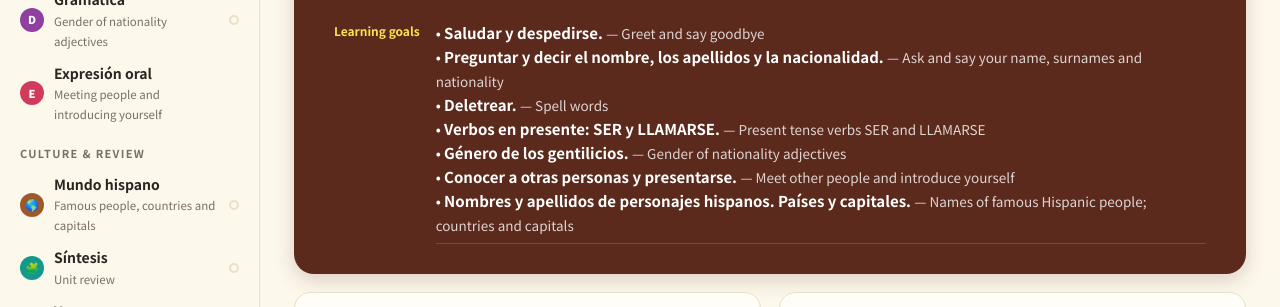
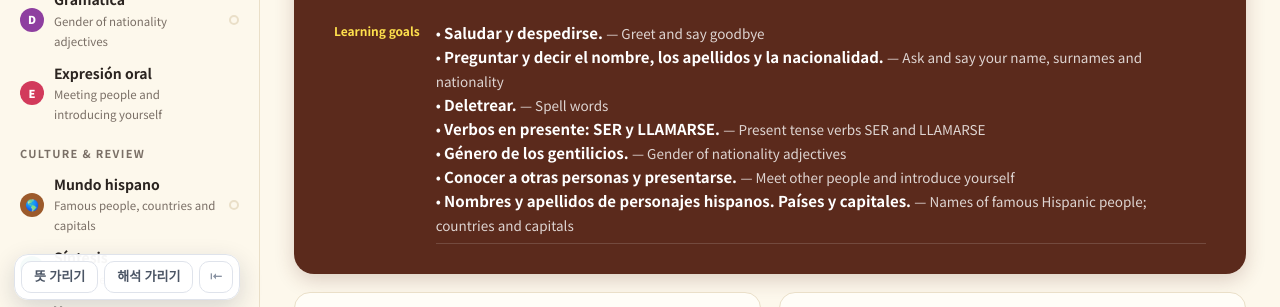
Before and after one commit to yalli2/eco_a1, a plain HTML site: page U1/index.html in a window 1280 px wide. Shown: the part 486-793 px from the top of the page. Drawn offline with nearby package versions, Linux system fonts and the light colour scheme; a web font is replaced by a local one.

Commit message:
뜻 가리기 · 해석 가리기 기능 추가
화면 왼쪽 아래 버튼으로 단어 뜻과 문장 해석을 흐리게 가리고,
가려진 부분을 누르면 하나씩 확인할 수 있습니다. 설정은 페이지를 옮겨도 유지됩니다.

Co-Authored-By: Claude Opus 5.5 <noreply@anthropic.com>
Claude-Session: https://claude.ai/code/session_0117yATE2DKP8NNyhhzFyhXD

```diff
--- a/U1/index.html
+++ b/U1/index.html
@@ -16,5 +16,6 @@
 <script src="../common/i18n.js?v=mw9c6jjc"></script>
 <script src="../common/engine.js?v=mw9c6jjc"></script>
 <script src="../units/u1.js?v=mw9c6jjc"></script>
+<script src="../dain-hide.js" defer></script>
 </body>
 </html>
--- /dev/null
+++ b/dain-hide.js
@@ -0,0 +1,140 @@
+window.DAIN_HIDE_CFG={"mn": ".fbk > span, .vcard small, .vt > span", "ko": "ul.ul li > small, .bub .trl"};
+/* 다인에듀 학습 사이트 공통 — 뜻 가리기 · 해석 가리기
+ * 단어의 뜻(mn)과 문장의 해석(ko)을 버튼 한 번으로 흐리게 가리고, 가려진 부분을 누르면 하나씩 확인합니다.
+ * 설정은 브라우저에 저장되어 같은 사이트의 다른 페이지에서도 유지됩니다.
+ * 이 사이트에서 가릴 대상은 위의 CFG(선택자)에 정의되어 있습니다.
+ */
+(function () {
+  "use strict";
+  if (window.__dainHide) return; window.__dainHide = true;
+  var C = window.DAIN_HIDE_CFG || {};
+  var SEL = { mn: C.mn || "", ko: C.ko || "" };
+  var ANY = C.any || "";
+  if (!SEL.mn && !SEL.ko && !ANY) return;
+  var EXCL = ".dh-bar" + (C.exclude ? "," + C.exclude : "");
+  var KEY = "dain-hide:" + (location.pathname.split("/")[1] || "root");
+  var st;
+  try { st = JSON.parse(localStorage.getItem(KEY)) || {}; } catch (e) { st = {}; }
+  st = { mn: !!st.mn, ko: !!st.ko };
+  function save() { try { localStorage.setItem(KEY, JSON.stringify(st)); } catch (e) {} }
+
+  var css = document.createElement("style");
+  css.textContent =
+    "html.dh-hide-mn .dh-mn,html.dh-hide-ko .dh-ko{filter:blur(6px)!important;cursor:pointer;user-select:none;-webkit-user-select:none;transition:filter .15s}" +
+    "html.dh-hide-mn .dh-mn.dh-peek,html.dh-hide-ko .dh-ko.dh-peek{filter:none!important}" +
+    ".dh-bar{position:fixed;left:14px;bottom:14px;z-index:2147483000;display:none;align-items:center;gap:6px;background:rgba(255,255,255,.96);border:1px solid #dfe3eb;border-radius:14px;padding:6px;box-shadow:0 8px 24px rgba(20,30,60,.16);font:600 13px/1.2 system-ui,-apple-system,'Apple SD Gothic Neo','Malgun Gothic',sans-serif}" +
+    ".dh-bar.show{display:flex}" +
+    ".dh-bar button{all:unset;box-sizing:border-box;border:1px solid #dfe3eb;background:#fff;border-radius:10px;padding:7px 12px;color:#4b5565;cursor:pointer;white-space:nowrap;font:inherit}" +
+    ".dh-bar button:hover{border-color:#9aa3b2}" +
+    ".dh-bar button.on{background:#1d2433;color:#fff;border-color:#1d2433}" +
+    ".dh-bar button[hidden]{display:none}" +
+    ".dh-bar .dh-x{padding:7px 9px;color:#8a93a3}" +
+    ".dh-bar.min .dh-k{display:none}" +
+    "@media (max-width:640px){.dh-bar{left:8px;bottom:8px}.dh-bar button{padding:6px 9px;font-size:12px}}" +
+    "@media print{.dh-bar{display:none!important}.dh-mn,.dh-ko{filter:none!important}}";
+  (document.head || document.documentElement).appendChild(css);
+
+  var L = {
+    ko: { mn: "뜻 가리기", ko: "해석 가리기", tmn: "단어의 한국어 뜻을 가립니다", tko: "문장의 한국어 해석을 가립니다", min: "접기", open: "뜻·해석 가리기 펼치기" },
+    en: { mn: "Hide meanings", ko: "Hide translations", tmn: "Blur word meanings", tko: "Blur sentence translations", min: "Collapse", open: "Show hide tools" }
+  };
+  function lang() {
+    var l = (document.documentElement.lang || "ko").toLowerCase();
+    return (C.i18n && l && l.indexOf("ko") !== 0) ? "en" : "ko";
+  }
+
+  var bar;
+  function build() {
+    bar = document.createElement("div");
+    bar.className = "dh-bar"; bar.setAttribute("role", "toolbar");
+    bar.innerHTML = '<button type="button" class="dh-k" data-k="mn"></button><button type="button" class="dh-k" data-k="ko"></button><button type="button" class="dh-x">⇤</button>';
+    document.body.appendChild(bar);
+    Array.prototype.forEach.call(bar.querySelectorAll(".dh-k"), function (b) {
+      b.addEventListener("click", function () { st[b.dataset.k] = !st[b.dataset.k]; save(); apply(); });
+    });
+    var x = bar.querySelector(".dh-x");
+    try { if (localStorage.getItem(KEY + ":min") === "1") bar.classList.add("min"); } catch (e) {}
+    x.addEventListener("click", function () {
+      bar.classList.toggle("min");
+      try { localStorage.setItem(KEY + ":min", bar.classList.contains("min") ? "1" : "0"); } catch (e) {}
+      label();
+    });
+    label();
+  }
+  function label() {
+    var t = L[lang()];
+    bar.setAttribute("aria-label", t.mn + " / " + t.ko);
+    var bm = bar.querySelector('[data-k="mn"]'), bk = bar.querySelector('[data-k="ko"]'), x = bar.querySelector(".dh-x");
+    bm.textContent = t.mn; bm.title = t.tmn; bk.textContent = t.ko; bk.title = t.tko;
+    var min = bar.classList.contains("min");
+    x.textContent = min ? "👁" : "⇤"; x.title = min ? t.open : t.min;
+  }
+  function apply() {
+    document.documentElement.classList.toggle("dh-hide-mn", st.mn);
+    document.documentElement.classList.toggle("dh-hide-ko", st.ko);
+    Array.prototype.forEach.call(bar.querySelectorAll(".dh-k"), function (b) {
+      b.classList.toggle("on", st[b.dataset.k]); b.setAttribute("aria-pressed", st[b.dataset.k] ? "true" : "false");
+    });
+    Array.prototype.forEach.call(document.querySelectorAll(".dh-peek"), function (e) { e.classList.remove("dh-peek"); });
+  }
+  function mark(k) {
+    if (!SEL[k]) return;
+    var list; try { list = document.querySelectorAll(SEL[k]); } catch (e) { return; }
+    Array.prototype.forEach.call(list, function (el) {
+      if (el.classList.contains("dh-mn") || el.classList.contains("dh-ko") || el.closest(EXCL)) return;
+      if (!/\S/.test(el.textContent || "")) return;
+      el.classList.add("dh-" + k);
+    });
+  }
+  // 같은 클래스로 뜻과 해석이 함께 쓰이는 사이트: 글의 길이·문장부호로 구분
+  function kindOf(el) {
+    var t = (el.textContent || "").replace(/\s+/g, " ").trim().replace(/\s*[(（][^()（）]*[)）]$/, "");
+    if (/[.?!。…？！]["'”’)]*$/.test(t)) return "ko";
+    if (/(니다|어요|아요|해요|세요|이에요|예요|군요|네요|지요|죠|까요?|다)$/.test(t) && t.length > 6) return "ko";
+    if (t.length > 22 || t.split(" ").length > 4) return "ko";
+    return "mn";
+  }
+  function markAny() {
+    if (!ANY) return;
+    var list; try { list = document.querySelectorAll(ANY); } catch (e) { return; }
+    Array.prototype.forEach.call(list, function (el) {
+      if (el.classList.contains("dh-mn") || el.classList.contains("dh-ko") || el.closest(EXCL)) return;
+      if (!/\S/.test(el.textContent || "")) return;
+      el.classList.add("dh-" + kindOf(el));
+    });
+  }
+  function scan() {
+    if (!bar.isConnected) { document.body.appendChild(bar); apply(); }
+    mark("mn"); mark("ko"); markAny();
+    var hm = !!document.querySelector(".dh-mn"), hk = !!document.querySelector(".dh-ko");
+    bar.querySelector('[data-k="mn"]').hidden = !hm;
+    bar.querySelector('[data-k="ko"]').hidden = !hk;
+    bar.classList.toggle("show", hm || hk);
+    label();
+  }
+  document.addEventListener("click", function (e) {
+    var t = e.target.closest && e.target.closest(".dh-mn,.dh-ko");
+    if (!t) return;
+    var hidden = (st.mn && t.classList.contains("dh-mn")) || (st.ko && t.classList.contains("dh-ko"));
+    if (!hidden) return;
+    if (t.classList.contains("dh-peek")) { t.classList.remove("dh-peek"); }
+    else { t.classList.add("dh-peek"); }
+    e.preventDefault(); e.stopPropagation();
+  }, true);
+
+  function start() {
+    build(); apply(); scan();
+    var timer = null;
+    new MutationObserver(function (muts) {
+      for (var i = 0; i < muts.length; i++) {
+        var m = muts[i];
+        if (m.type === "attributes" || (m.target.closest && m.target.closest(".dh-bar"))) continue;
+        if (!bar.isConnected) { scan(); return; }
+        clearTimeout(timer); timer = setTimeout(scan, 150); return;
+      }
+    }).observe(document.body, { childList: true, subtree: true, attributes: true, attributeFilter: ["lang"] });
+    new MutationObserver(function () { clearTimeout(timer); timer = setTimeout(scan, 150); })
+      .observe(document.documentElement, { attributes: true, attributeFilter: ["lang"] });
+  }
+  if (document.readyState === "loading") document.addEventListener("DOMContentLoaded", start); else start();
+})();
```
Also changed, not shown: U2/index.html (+1 -0 lines), U3/index.html (+1 -0 lines), U4/index.html (+1 -0 lines), U5/index.html (+1 -0 lines), U6/index.html (+1 -0 lines), U7/index.html (+1 -0 lines), U8/index.html (+1 -0 lines), glosario/index.html (+1 -0 lines), index.html (+1 -0 lines).
